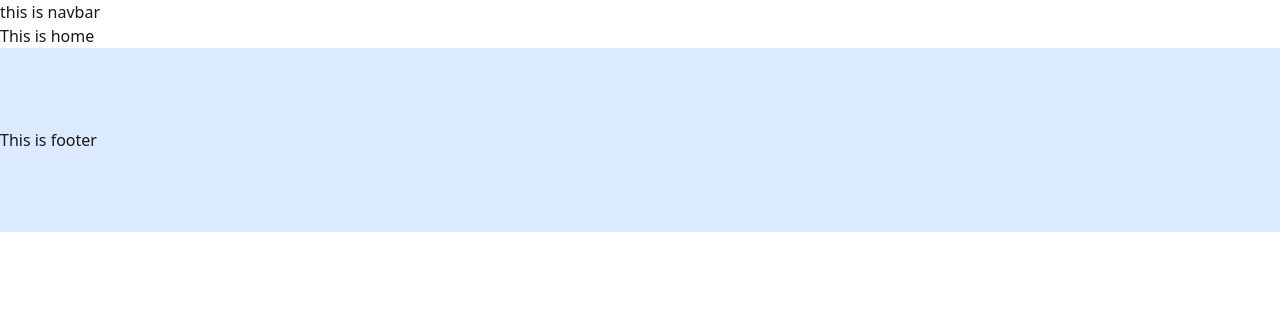
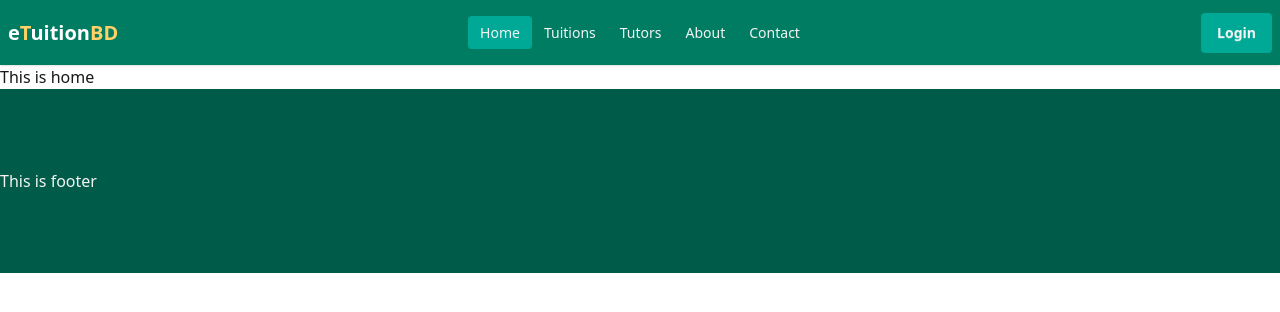
Before and after one commit to IshtiaqAhmed001/e-tuition-client, a React (Vite) app: page / in a window 1280 px wide. Shown: the top 312 px of the page. Built offline with nearby package versions, Linux system fonts and the light colour scheme.

Commit message:
added navbar, folder structure

```diff
--- a/src/components/Footer/Footer.jsx
+++ b/src/components/Footer/Footer.jsx
@@ -2,7 +2,7 @@ import React from "react";
 
 const Footer = () => {
   return (
-    <div className="py-20 bg-blue-100">
+    <div className="py-20 bg-[#005B48] text-neutral">
       <h1>This is footer</h1>
     </div>
   );
--- a/src/components/Navbar/Navbar.jsx
+++ b/src/components/Navbar/Navbar.jsx
@@ -1,10 +1,73 @@
 import React from 'react';
+import { Link, NavLink } from 'react-router';
 
 const Navbar = () => {
+    const links = (
+      <>
+        <li>
+         <NavLink className='hover:bg-secondary' to='/'>Home</NavLink>
+        </li>
+        <li>
+         <NavLink to='/tuitions'>Tuitions</NavLink>
+        </li>
+        <li>
+         <NavLink to='/tutors'>Tutors</NavLink>
+        </li>
+        <li>
+         <NavLink to='/about'>About</NavLink>
+        </li>
+        <li>
+         <NavLink to='/contact'>Contact</NavLink>
+        </li>
+
+
+      </>
+    );
     return (
-        <div>
-            <h1>this is navbar</h1>
+      <div className="navbar bg-primary shadow-sm text-neutral">
+        <div className="navbar-start">
+          <div className="dropdown">
+            <div tabIndex={0} role="button" className="btn btn-ghost lg:hidden">
+              <svg
+                xmlns="http://www.w3.org/2000/svg"
+                className="h-5 w-5"
+                fill="none"
+                viewBox="0 0 24 24"
+                stroke="currentColor"
+              >
+                {" "}
+                <path
+                  strokeLinecap="round"
+                  strokeLinejoin="round"
+                  strokeWidth="2"
+                  d="M4 6h16M4 12h8m-8 6h16"
+                />{" "}
+              </svg>
+            </div>
+            <ul
+              tabIndex="-1"
+              className="menu menu-sm dropdown-content bg-base-100 rounded-box z-1 mt-3 w-52 p-2 shadow"
+            >
+              {links}
+            </ul>
+          </div>
+          <Link>
+            <span className="text-white font-bold text-xl">
+              e<span className="text-accent">T</span>
+              uition
+              <span className="text-accent">BD</span>
+            </span>
+          </Link>
         </div>
+        <div className="navbar-center hidden lg:flex">
+          <ul className="menu menu-horizontal px-1">{links}</ul>
+        </div>
+        <div className="navbar-end">
+          <Link to="/login" className="btn bg-secondary border-0 shadow-none text-neutral hover:bg-teal-600 ">
+            Login
+          </Link>
+        </div>
+      </div>
     );
 };
 
--- a/src/index.css
+++ b/src/index.css
@@ -1,2 +1,18 @@
 @import "tailwindcss";
 @plugin "daisyui";
+@plugin "daisyui" {
+  themes: light --default;
+}
+
+@plugin "daisyui/theme" {
+  name: "light";
+  default: true;
+  --color-primary: #007C63;
+  --color-accent: #FFD166;
+  --color-secondary: #00A896;
+  --color-neutral: #F2F5F3;
+}
+
+.active{
+  background-color: #00A896;
+}
--- /dev/null
+++ b/src/pages/About/About.jsx
@@ -0,0 +1,11 @@
+import React from 'react';
+
+const About = () => {
+    return (
+        <div>
+                <h1>THis is about</h1>
+        </div>
+    );
+};
+
+export default About;
--- /dev/null
+++ b/src/pages/Contact/Contact.jsx
@@ -0,0 +1,11 @@
+import React from 'react';
+
+const Contact = () => {
+    return (
+        <div>
+            <h1>This is contact</h1>
+        </div>
+    );
+};
+
+export default Contact;
--- /dev/null
+++ b/src/pages/Tuitions/Tuitions.jsx
@@ -0,0 +1,11 @@
+import React from 'react';
+
+const Tuitions = () => {
+    return (
+        <div>
+                <h1>THis is tuitions</h1>
+        </div>
+    );
+};
+
+export default Tuitions;
--- /dev/null
+++ b/src/pages/Tutors/Tutors.jsx
@@ -0,0 +1,11 @@
+import React from 'react';
+
+const Tutors = () => {
+    return (
+        <div>
+            <h1>This is tutors</h1>
+        </div>
+    );
+};
+
+export default Tutors;
--- a/src/routes/router.jsx
+++ b/src/routes/router.jsx
@@ -1,11 +1,22 @@
 import { createBrowserRouter } from "react-router";
 import Home from "../pages/Home/Home";
 import RootLayout from "../layouts/RootLayout";
+import Tuitions from "../pages/Tuitions/Tuitions";
+import Tutors from "../pages/Tutors/Tutors";
+import About from "../pages/About/About";
+import Contact from "../pages/Contact/Contact";
 
 export const router = createBrowserRouter([
   {
     path: "/",
     Component: RootLayout,
-    children: [{ index: true, Component: Home }],
+    children: [
+      { index: true, Component: Home },
+      {path:'/tuitions', Component: Tuitions },
+      {path:'/tutors', Component: Tutors },
+      {path:'/about', Component: About },
+      {path:'/contact', Component: Contact },
+
+    ],
   },
 ]);
```
